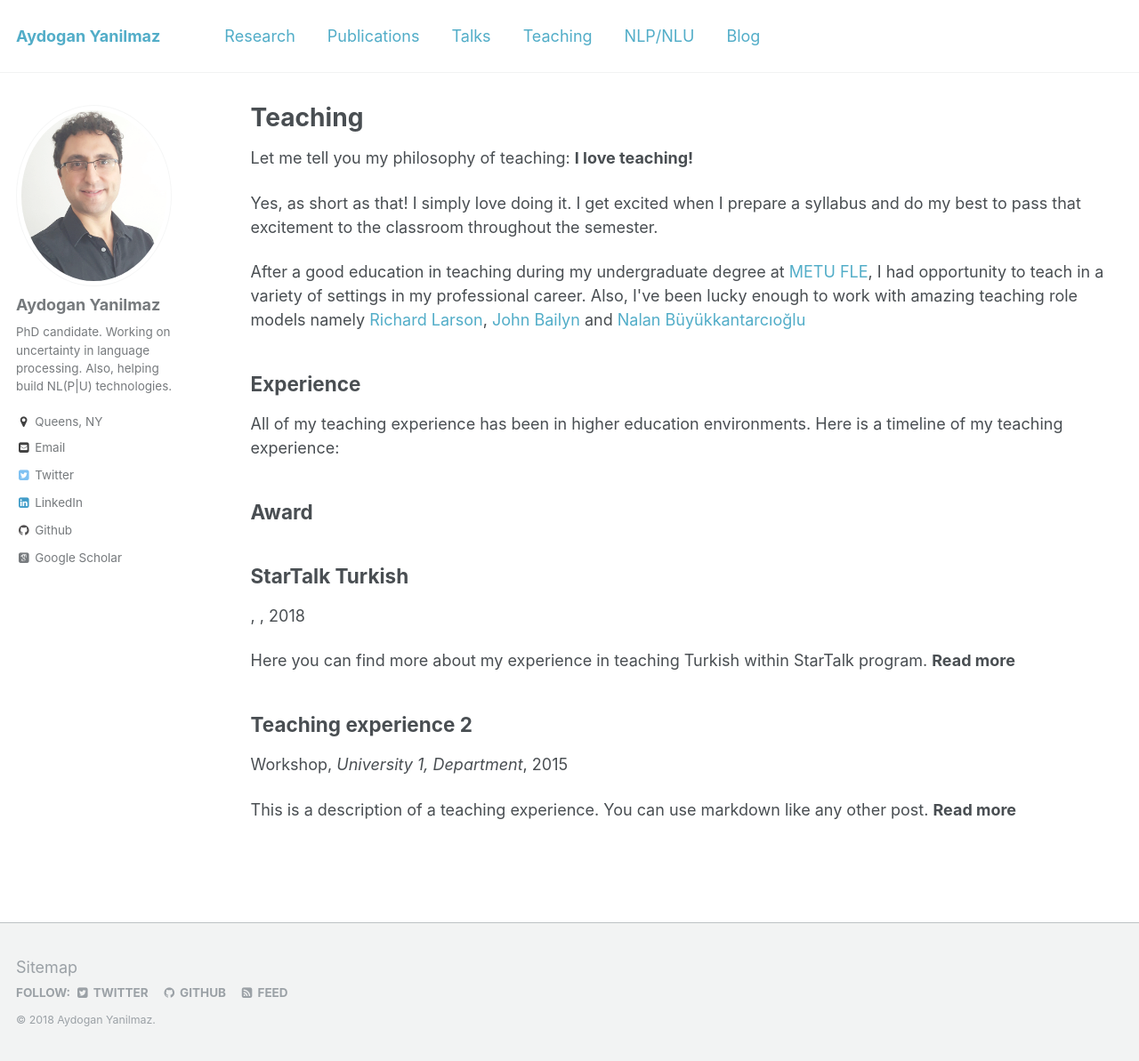
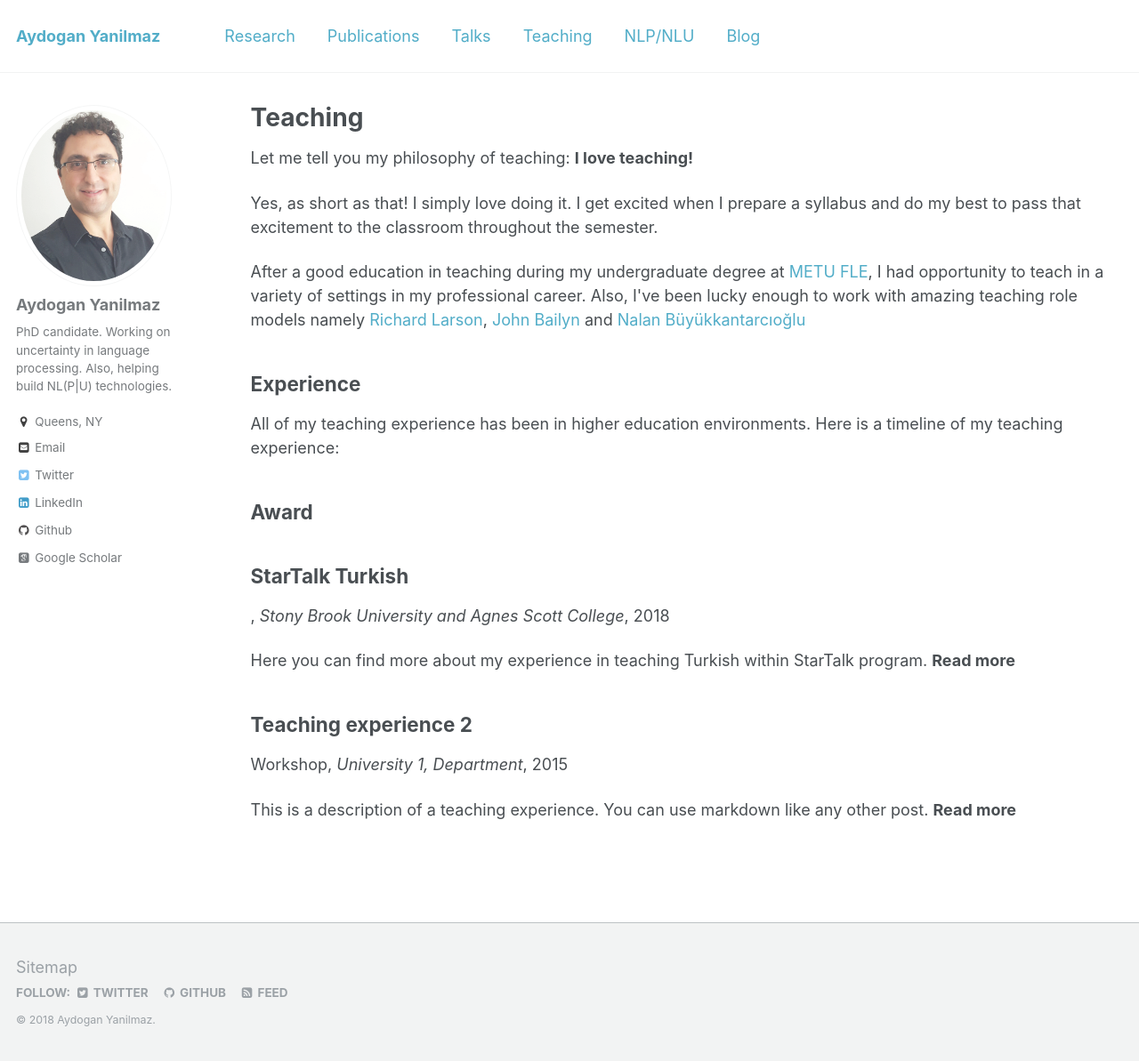
Before and after one commit to aydoganyanilmaz/aydoganyanilmaz.github.io, a Jekyll site: the page built from _pages/teaching.html, in a window 1280 px wide and 1193 px high. Shown: the whole window at 89% size. Built offline with Jekyll 4.4.1, drawn with Linux system fonts in a browser that asks for light colours; some web fonts are replaced.

Commit message:
Update startalk-turkish.md

```diff
--- a/_teaching/startalk-turkish.md
+++ b/_teaching/startalk-turkish.md
@@ -1,6 +1,8 @@
 ---
 title: "StarTalk Turkish"
 permalink: /teaching/startalk-turkish.md
+venue: "Stony Brook University and Agnes Scott College"
+location: "Stony Brook and Decatur, US"
 ---
 
 Here you can find more about my experience in teaching Turkish within StarTalk program.
```
